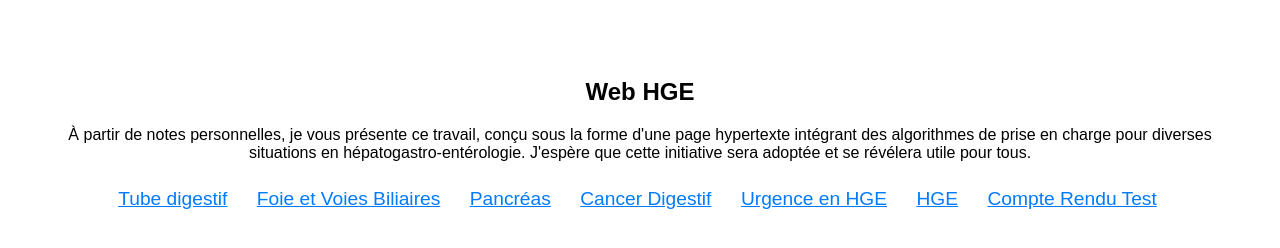
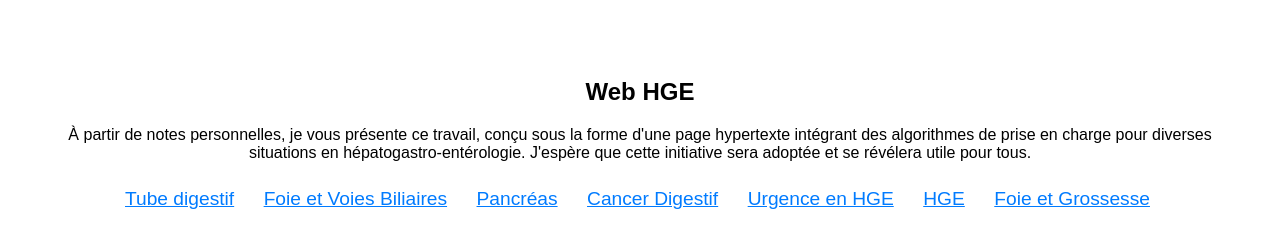
Before and after one commit to Kada-a/Dr-KADA-HGE, a plain HTML site: page index.html in a window 1280 px wide. Drawn offline with Linux system fonts and the light colour scheme.

Commit message:
index.html

```diff
--- a/index.html
+++ b/index.html
@@ -77,7 +77,7 @@
   <p class="nav-link" data-target="Cancer.html">Cancer Digestif</p>
   <p class="nav-link" data-target="UHGE.html">Urgence en HGE</p>
   <p class="nav-link" data-target="WHGE.html">HGE</p>
-  <p class="nav-link" data-target="CR.html">Compte Rendu Test</p>
+  <p class="nav-link" data-target="foiegrossesse.html">Foie et Grossesse</p>
 
   <!-- Splash Page d'introduction -->
   <div id="splash">
```
